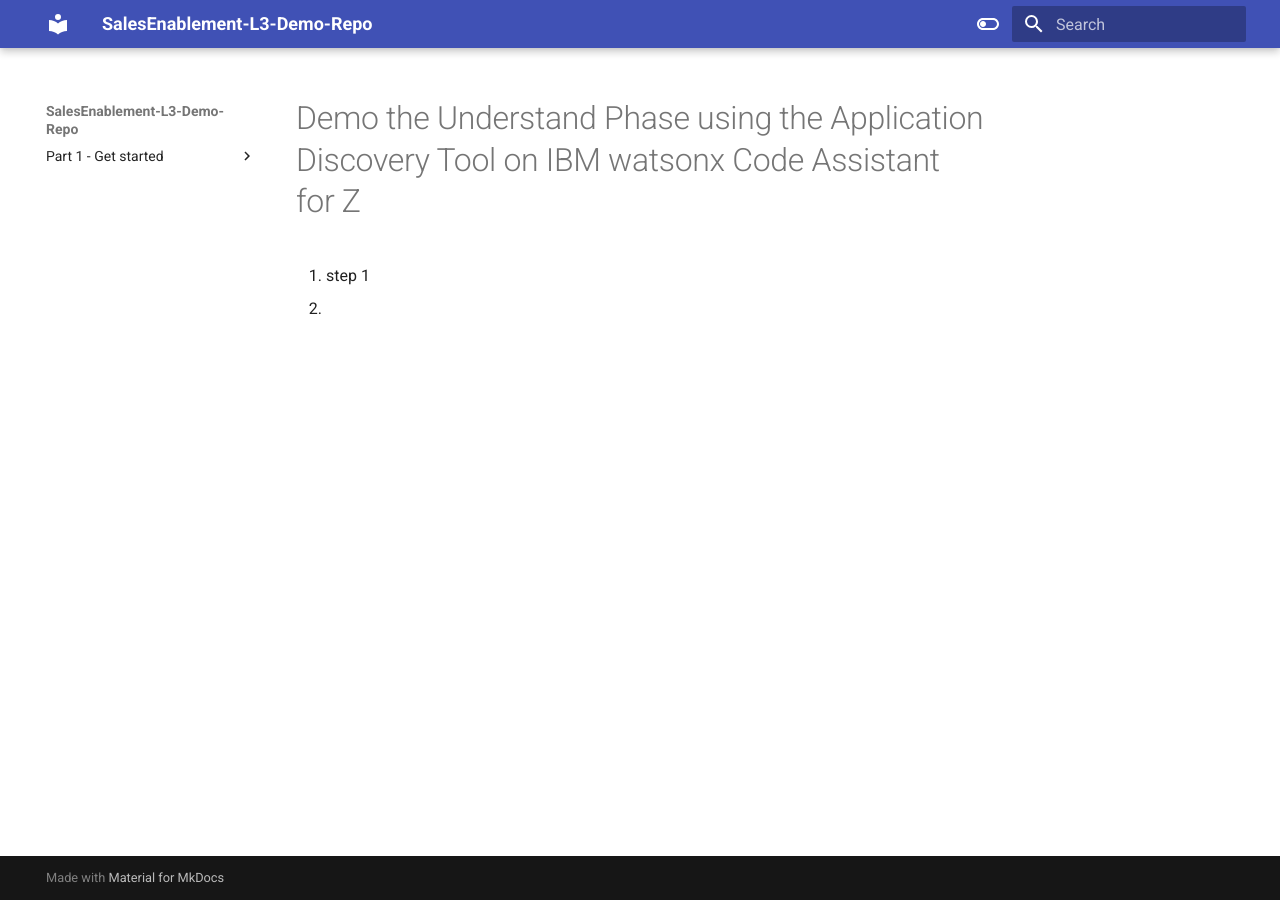
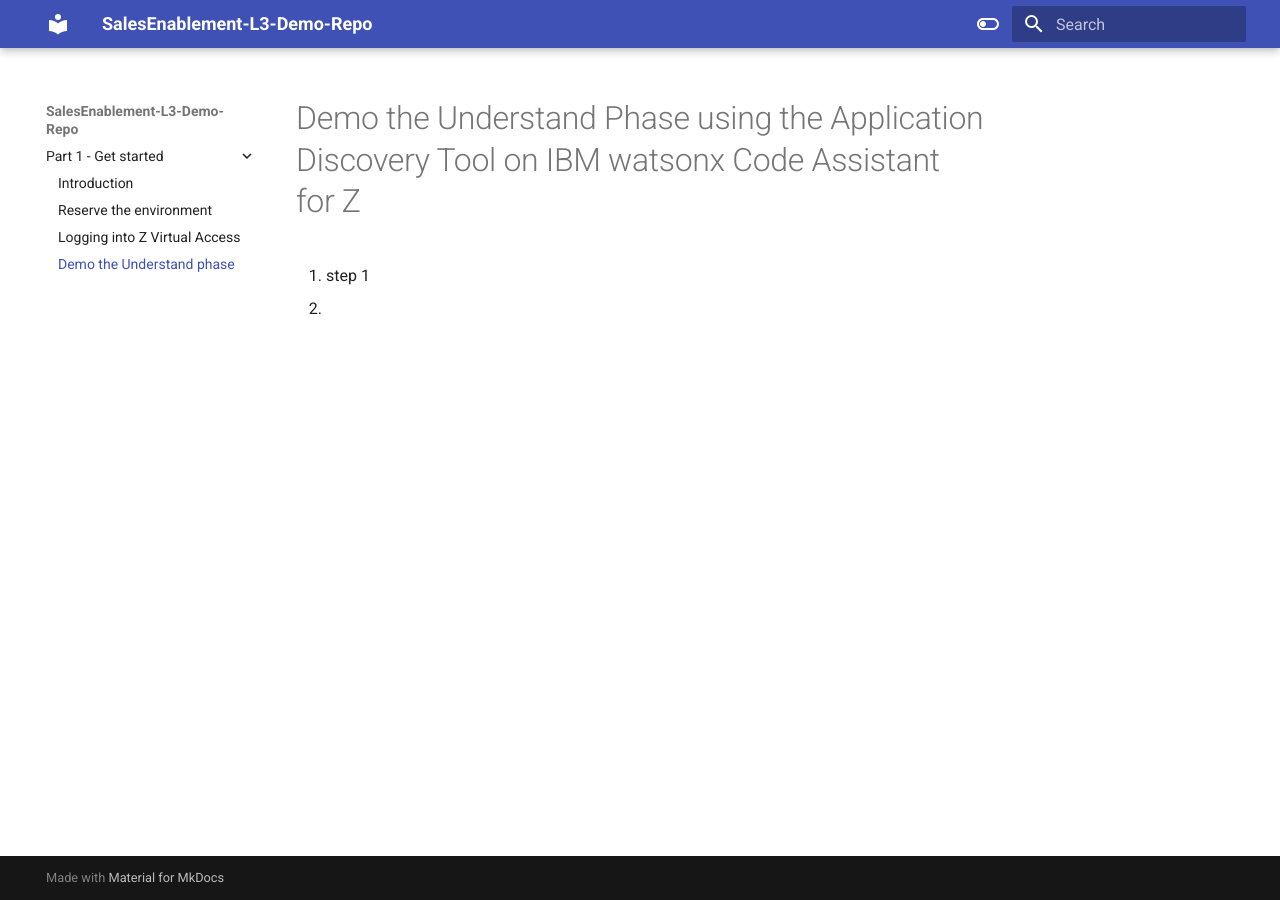
Before and after one commit to IBM/SalesEnablement-L3-Demo-Repo, an MkDocs documentation site: the page built from docs/reserve-the-demo/04 Demo the Understand phase.md, in a window 1280 px wide. Built offline with MkDocs 1.6.1 and Material for MkDocs 9.7.7, drawn with Linux system fonts in a browser that asks for light colours.

Commit message:
adding Demo the understand phase

```diff
--- a/mkdocs.yml
+++ b/mkdocs.yml
@@ -12,6 +12,7 @@
     - 'Introduction': 'reserve-the-demo/01 Introduction.md'
     - 'Reserve the environment': 'reserve-the-demo/02 Reserve the environment.md'
     - 'Logging into Z Virtual Access': 'reserve-the-demo/03 Logging into Z Virtual Access.md'
+    - 'Demo the Understand phase': 'reserve-the-demo/04 Demo the Understand phase.md'
 
 theme:
   name: material
```
